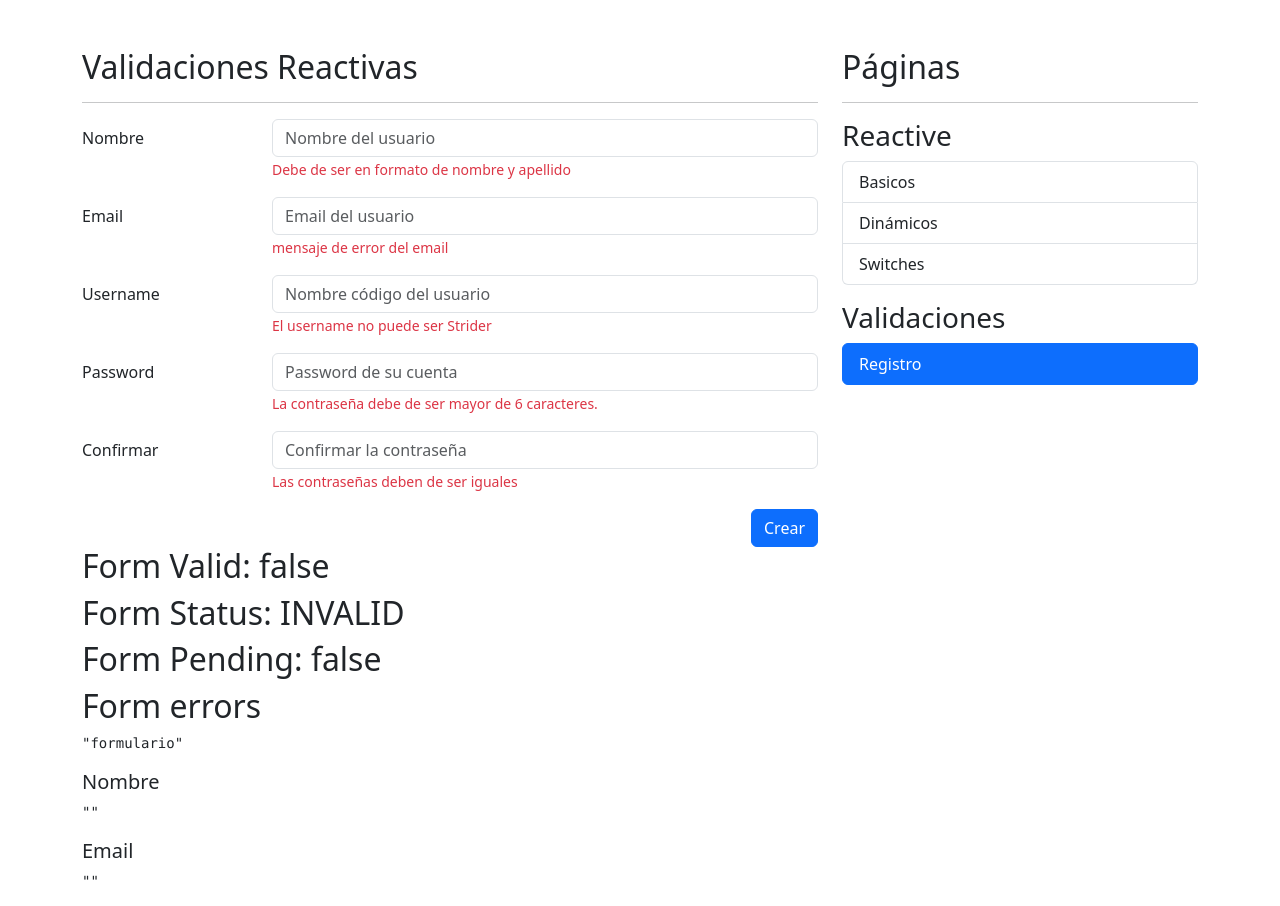
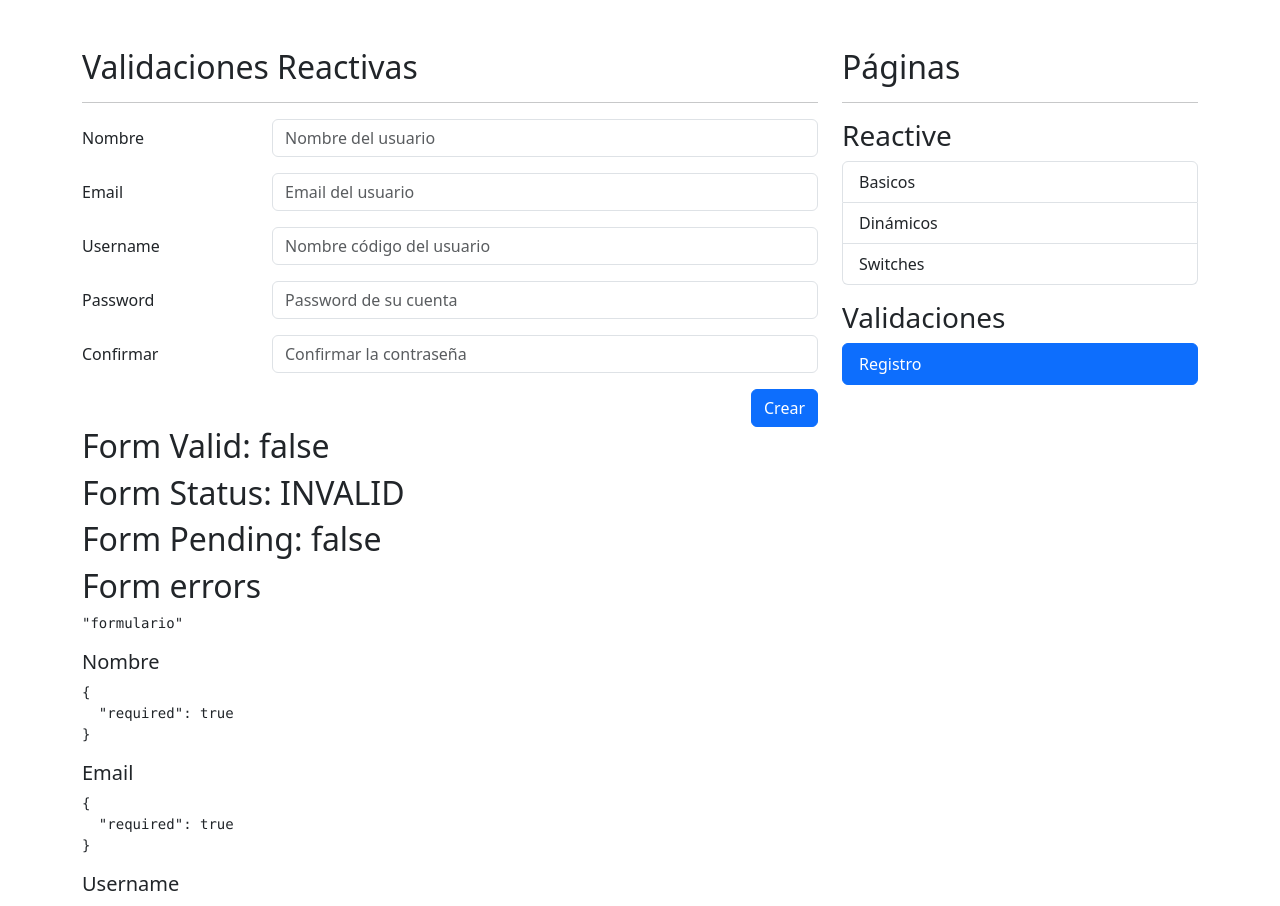
Before and after one commit to Silvia-loza/formsApp, an Angular app: page /auth/sign-up in a window 1280 px wide. Shown: the top 906 px of the page. Built offline with nearby package versions, Linux system fonts and the light colour scheme.

Commit message:
feature: added validators service and refactor

```diff
--- a/src/app/auth/pages/register-page/register-page.component.html
+++ b/src/app/auth/pages/register-page/register-page.component.html
@@ -14,10 +14,12 @@
             formControlName="name"
             placeholder="Nombre del usuario"
           />
+          @if(isValidField('name')){
 
           <span class="form-text text-danger">
             Debe de ser en formato de nombre y apellido
           </span>
+          }
         </div>
       </div>
 
@@ -31,9 +33,11 @@
             formControlName="email"
             placeholder="Email del usuario"
           />
+          @if(isValidField('email')){
           <span class="form-text text-danger">
             mensaje de error del email
           </span>
+          }
         </div>
       </div>
 
@@ -47,9 +51,11 @@
             formControlName="username"
             placeholder="Nombre código del usuario"
           />
+          @if(isValidField('username')){
           <span class="form-text text-danger">
             El username no puede ser Strider
           </span>
+          }
         </div>
       </div>
 
@@ -63,10 +69,11 @@
             formControlName="password"
             placeholder="Password de su cuenta"
           />
-
+          @if(isValidField('password')){
           <span class="form-text text-danger">
             La contraseña debe de ser mayor de 6 caracteres.
           </span>
+          }
         </div>
       </div>
 
@@ -80,10 +87,11 @@
             formControlName="password2"
             placeholder="Confirmar la contraseña"
           />
-
+          @if(isValidField('password2')){
           <span class="form-text text-danger">
             Las contraseñas deben de ser iguales
           </span>
+          }
         </div>
       </div>
 
@@ -103,10 +111,10 @@
 <pre>{{ "formulario" | json }}</pre>
 
 <h5>Nombre</h5>
-<pre>{{ myForm.value.name | json }}</pre>
+<pre>{{ myForm.controls["name"].errors | json }}</pre>
 
 <h5>Email</h5>
-<pre>{{ myForm.value.email | json }}</pre>
+<pre>{{ myForm.controls["email"].errors | json }}</pre>
 
 <h5>Username</h5>
 <pre>{{ myForm.controls["username"].errors | json }}</pre>
--- a/src/app/auth/pages/register-page/register-page.component.ts
+++ b/src/app/auth/pages/register-page/register-page.component.ts
@@ -1,6 +1,6 @@
 import { Component } from '@angular/core';
 import { FormBuilder, FormGroup, Validators } from '@angular/forms';
-import { cantBeStrider } from '../../../shared/validators/validators';
+import { ValidatorsService } from '../../../shared/services/validators.service';
 
 @Component({
   selector: 'app-register-page',
@@ -9,21 +9,41 @@
 })
 export class RegisterPageComponent {
   public myForm: FormGroup = this.fb.group({
-    name: ['', [Validators.required, Validators.minLength(3)]],
-    email: ['', [Validators.required, Validators.email]],
+    name: [
+      '',
+      [
+        Validators.required,
+        Validators.minLength(3),
+        Validators.pattern(this.validatorsService.firstNameAndLastnamePattern),
+      ],
+    ],
+    email: [
+      '',
+      [
+        Validators.required,
+        Validators.pattern(this.validatorsService.emailPattern),
+      ],
+    ],
     username: [
       '',
-      [Validators.required, Validators.minLength(3), cantBeStrider],
+      [
+        Validators.required,
+        Validators.minLength(3),
+        this.validatorsService.cantBeStrider,
+      ],
     ],
     password: ['', [Validators.required, Validators.minLength(6)]],
     password2: ['', [Validators.required, Validators.minLength(6)]],
   });
-  constructor(private fb: FormBuilder) {
+  constructor(
+    private fb: FormBuilder,
+    private validatorsService: ValidatorsService
+  ) {
     console.log('Register page');
   }
 
-  isValidField(field: string) {
-    //obtener validacion desde servicio
+  isValidField(field: string): boolean | null {
+    return this.validatorsService.isValidField(this.myForm, field);
   }
 
   onSubmit() {
--- a/src/app/reactive/pages/basic-page/basic-page.component.ts
+++ b/src/app/reactive/pages/basic-page/basic-page.component.ts
@@ -5,6 +5,7 @@
   FormGroup,
   Validators,
 } from '@angular/forms';
+import { ValidatorsService } from '../../../shared/services/validators.service';
 
 @Component({
   templateUrl: './basic-page.component.html',
@@ -23,15 +24,14 @@
     price: [0, [Validators.required, Validators.min(0)]],
     inStorage: [0, [Validators.required, Validators.min(0)]],
   });
-  constructor(private fb: FormBuilder) {}
+  constructor(
+    private fb: FormBuilder,
+    private validatorService: ValidatorsService
+  ) {}
   ngOnInit() {}
 
   isValidField(field: keyof typeof this.myForm.controls): boolean | null {
-    return (
-      this.myForm.controls[field].errors &&
-      this.myForm.controls[field] &&
-      this.myForm.controls[field].touched
-    );
+    return this.validatorService.isValidField(this.myForm, field);
   }
 
   getFieldError(field: any): any {
--- a/src/app/reactive/pages/dynamic-page/dynamic-page.component.ts
+++ b/src/app/reactive/pages/dynamic-page/dynamic-page.component.ts
@@ -1,4 +1,5 @@
 import { Component } from '@angular/core';
+import { ValidatorsService } from '../../../shared/services/validators.service';
 import {
   FormArray,
   FormBuilder,
@@ -24,17 +25,16 @@
     '',
     Validators.required
   );
-  constructor(private fb: FormBuilder) {}
+  constructor(
+    private fb: FormBuilder,
+    private ValidatorsService: ValidatorsService
+  ) {}
 
   get favouriteGames() {
     return this.myForm.get('favoriteGames') as FormArray;
   }
   isValidField(field: keyof typeof this.myForm.controls): boolean | null {
-    return (
-      this.myForm.controls[field].errors &&
-      this.myForm.controls[field] &&
-      this.myForm.controls[field].touched
-    );
+    return this.ValidatorsService.isValidField(this.myForm, field);
   }
   getFieldError(field: any): any {
     const control = this.myForm.get(field);
--- a/src/app/reactive/pages/switches-page/switches-page.component.ts
+++ b/src/app/reactive/pages/switches-page/switches-page.component.ts
@@ -1,5 +1,6 @@
 import { Component } from '@angular/core';
 import { FormGroup, FormBuilder, Form, Validators } from '@angular/forms';
+import { ValidatorsService } from '../../../shared/services/validators.service';
 
 @Component({
   templateUrl: './switches-page.component.html',
@@ -11,13 +12,12 @@
     wantNotifications: [true, Validators.required],
     termsAndConditions: [false, Validators.requiredTrue],
   });
-  constructor(private fb: FormBuilder) {}
+  constructor(
+    private fb: FormBuilder,
+    private validatorsService: ValidatorsService
+  ) {}
   isValidField(field: keyof typeof this.myForm.controls): boolean | null {
-    return (
-      this.myForm.controls[field]?.errors &&
-      this.myForm.controls[field] &&
-      this.myForm.controls[field].touched
-    );
+    return this.validatorsService.isValidField(this.myForm, field);
   }
   onSave(): void {
     console.log('My form ONSAVE', this.myForm.value);
--- /dev/null
+++ b/src/app/shared/services/validators.service.ts
@@ -0,0 +1,38 @@
+import { Injectable } from '@angular/core';
+import {
+  FormBuilder,
+  FormControl,
+  FormGroup,
+  ValidationErrors,
+  Validators,
+} from '@angular/forms';
+
+@Injectable({ providedIn: 'root' })
+export class ValidatorsService {
+  public firstNameAndLastnamePattern: string = '([a-zA-Z]+) ([a-zA-Z]+)';
+  public emailPattern: string = '^[a-z0-9._%+-]+@[a-z0-9.-]+\\.[a-z]{2,4}$';
+  constructor(private fb: FormBuilder) {}
+
+  public cantBeStrider = (control: FormControl): ValidationErrors | null => {
+    const value: string = control.value?.trim().toLowerCase();
+    if (value === 'strider') {
+      return {
+        noStrider: true,
+      };
+    }
+
+    return null;
+  };
+
+  public isValidField(
+    myForm: FormGroup,
+    field: keyof typeof myForm.controls
+    //string?
+  ): boolean | null {
+    return (
+      myForm.controls[field].errors &&
+      myForm.controls[field] &&
+      myForm.controls[field].touched
+    );
+  }
+}
--- a/src/app/shared/validators/validators.ts
+++ b/src/app/shared/validators/validators.ts
@@ -1,6 +1,10 @@
-import { FormControl } from '@angular/forms';
+import { FormControl, ValidationErrors } from '@angular/forms';
 
-export const cantBeStrider = (control: FormControl) => {
+export const firstNameAndLastnamePattern: string = '([a-zA-Z]+) ([a-zA-Z]+)';
+export const emailPattern: string = '^[a-z0-9._%+-]+@[a-z0-9.-]+\\.[a-z]{2,4}$';
+export const cantBeStrider = (
+  control: FormControl
+): ValidationErrors | null => {
   const value: string = control.value?.trim().toLowerCase();
   if (value === 'strider') {
     return {
```
